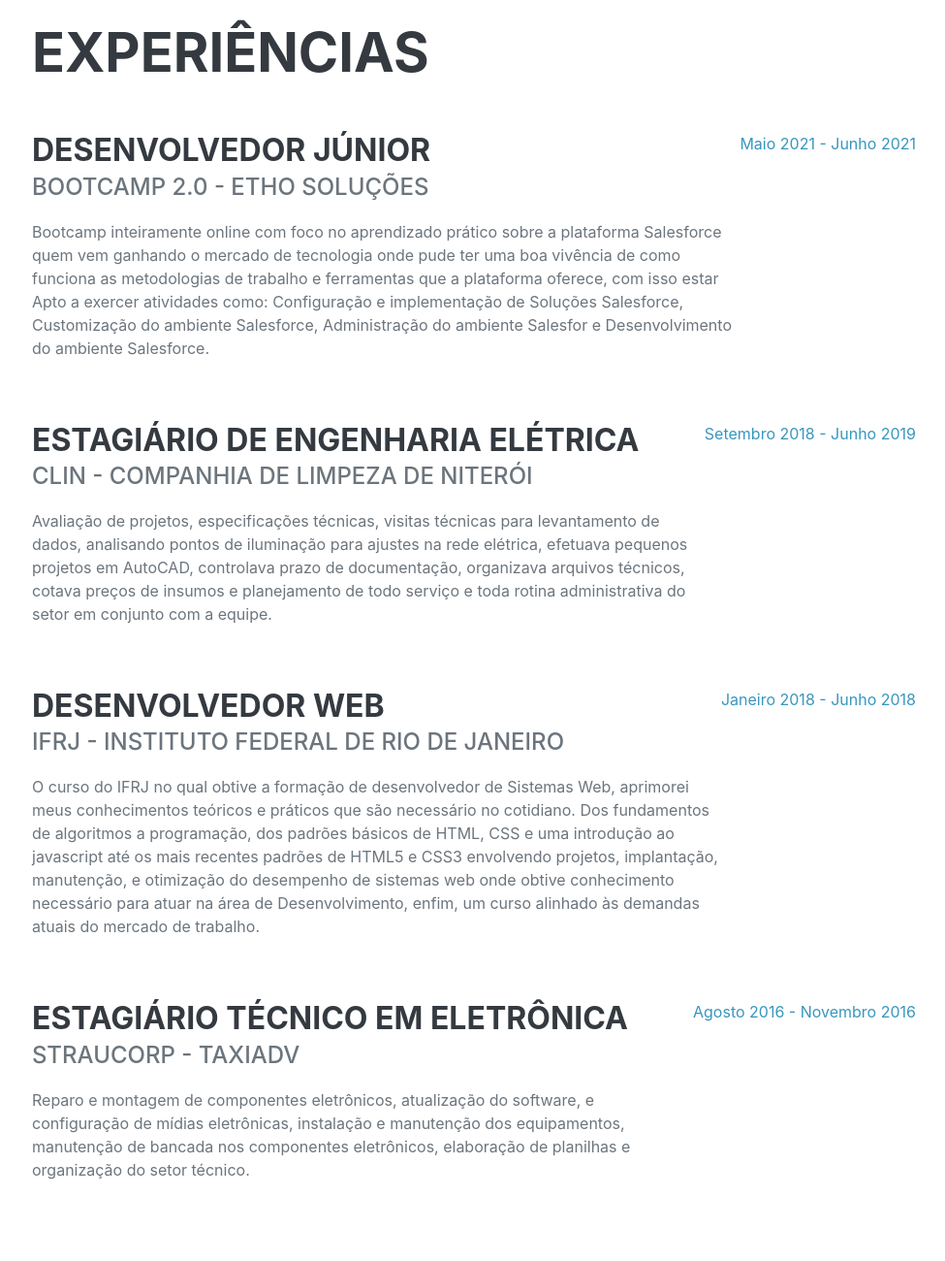
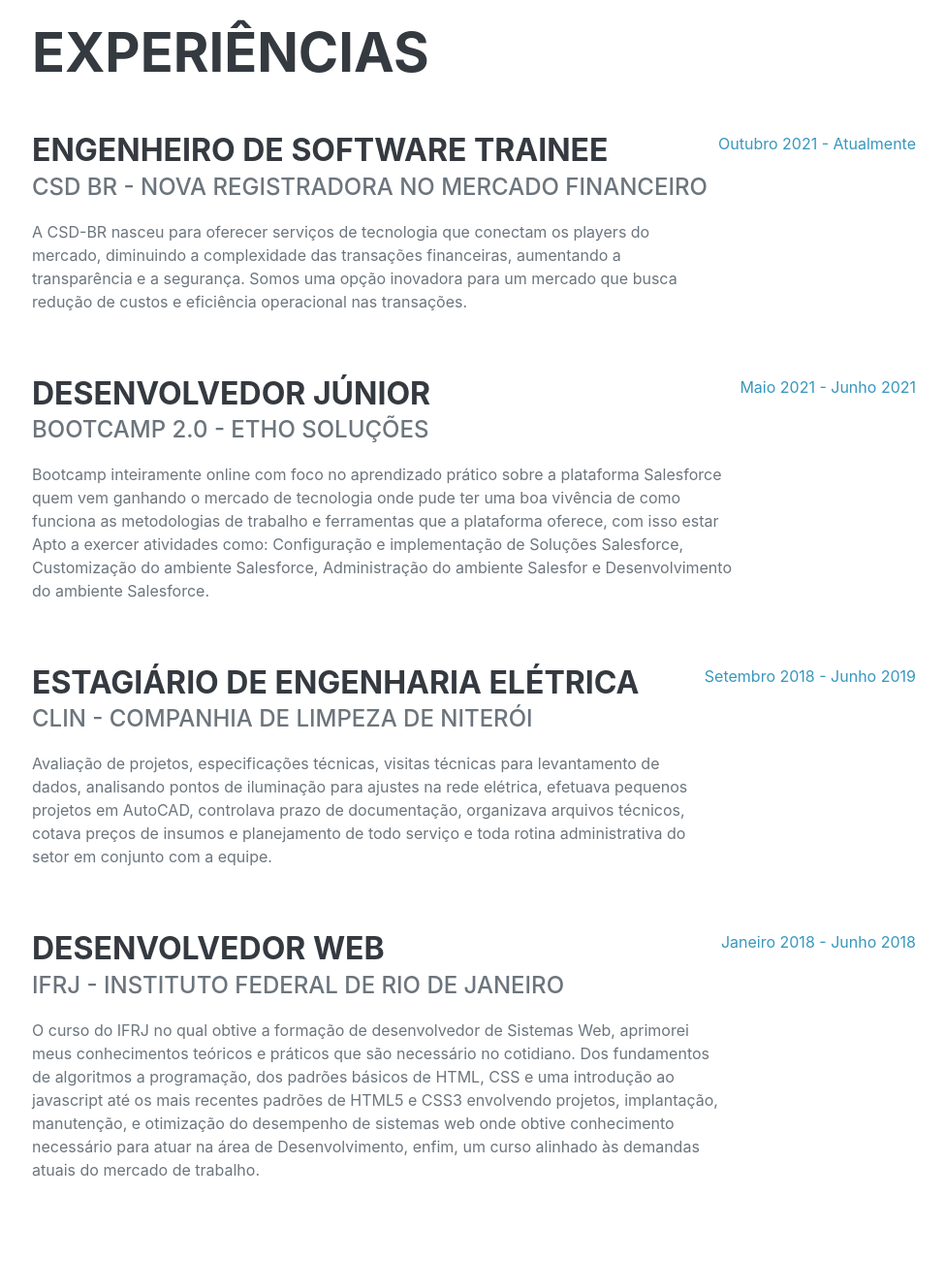
Before and after one commit to Thiagoluizstr/Curriculo_HTML, a plain HTML site: page index.html in a window 1280 px wide. Shown: the part 860-2160 px from the top of the page at 97% size, without its empty margins (287-1262 px from the left). Drawn offline with nearby package versions, Linux system fonts and the light colour scheme; a web font is replaced by a local one.

Commit message:
Atualização de Experiência
Atualizei a experiência profissional mais recente.

```diff
--- a/index.html
+++ b/index.html
@@ -51,7 +51,7 @@
                         <a href="https://www.google.com/maps/search/?api=1&query=Santa Rosa Niterói, RJ">Santa Rosa · Niterói, RJ</a> · (21) 97944-5020 ·
                         <a href="mailto:thiagoluizstr@hotmail.com">thiagoluizstr@hotmail.com</a>
                     </div>
-                    <p class="lead mb-5">Sou Desenvolvedor de Software e atualmente trabalho em projetos pessoais onde utilizo as tecnologias e ferramentas como: Salesforce, Python, Django, HTML, CSS e Bootstrap, pra adquirir maior experiência e assertividade e assim atingir a necessidade do mercado, me tornando um profissional de excelência na área de Tecnologia e Desenvolvimento de Software</p>
+                    <p class="lead mb-5">Sou Engenheiro de Software Trainee e atualmente trabalho em projetos pessoais onde utilizo as tecnologias e ferramentas como: Clojure, Salesforce, Python, Django, HTML, CSS e Bootstrap, pra adquirir maior experiência e assertividade e assim atingir a necessidade do mercado, me tornando um profissional de excelência na área de Tecnologia e Desenvolvimento de Software</p>
                     <div class="social-icons">
                         <a class="social-icon" href="https://www.linkedin.com/in/thiago-luiz-str/"><i class="fab fa-linkedin-in"></i></a>
                         <a class="social-icon" href="https://github.com/thiagoluizstr"><i class="fab fa-github"></i></a>
@@ -67,6 +67,14 @@
             <section class="resume-section" id="experience">
                 <div class="resume-section-content">
                     <h2 data-aos="fade-right" class="mb-5">Experiências</h2>
+                    <div data-aos="fade-left" class="d-flex flex-column flex-md-row justify-content-between mb-5">
+                        <div class="flex-grow-1">
+                            <h3 class="mb-0">Engenheiro de Software Trainee</h3>
+                            <div class="subheading mb-3">CSD BR - Nova Registradora no Mercado Financeiro</div>
+                            <p>A CSD-BR nasceu para oferecer serviços de tecnologia que conectam os players do mercado, diminuindo a complexidade das transações financeiras, aumentando a transparência e a segurança. Somos uma opção inovadora para um mercado que busca redução de custos e eficiência operacional nas transações.</p>
+                        </div>
+                        <div class="flex-shrink-0"><span class="text-primary">Outubro 2021 - Atualmente</span></div>
+                    </div>
                     <div data-aos="fade-left" class="d-flex flex-column flex-md-row justify-content-between mb-5">
                         <div class="flex-grow-1">
                             <h3 class="mb-0">Desenvolvedor Júnior</h3>
@@ -90,14 +98,6 @@
                             <p>O curso do IFRJ no qual obtive a formação de desenvolvedor de Sistemas Web, aprimorei meus conhecimentos teóricos e práticos que são necessário no cotidiano. Dos fundamentos de algoritmos a programação, dos padrões básicos de HTML, CSS e uma introdução ao javascript até os mais recentes padrões de HTML5 e CSS3 envolvendo projetos, implantação, manutenção, e otimização do desempenho de sistemas web onde obtive conhecimento necessário para atuar na área de Desenvolvimento, enfim, um curso alinhado às demandas atuais do mercado de trabalho.</p>
                         </div>
                         <div class="flex-shrink-0"><span class="text-primary">Janeiro 2018 - Junho 2018</span></div>
-                    </div>
-                    <div data-aos="fade-left" class="d-flex flex-column flex-md-row justify-content-between">
-                        <div class="flex-grow-1">
-                            <h3 class="mb-0">Estagiário Técnico em Eletrônica</h3>
-                            <div class="subheading mb-3">STRAUCORP - TaxiADV</div>
-                            <p>Reparo e montagem de componentes eletrônicos, atualização do software, e configuração de mídias eletrônicas, instalação e manutenção dos equipamentos, manutenção de bancada nos componentes eletrônicos, elaboração de planilhas e organização do setor técnico.</p>
-                        </div>
-                        <div class="flex-shrink-0"><span class="text-primary">Agosto 2016 - Novembro 2016</span></div>
                     </div>
                 </div>
             </section>
```
